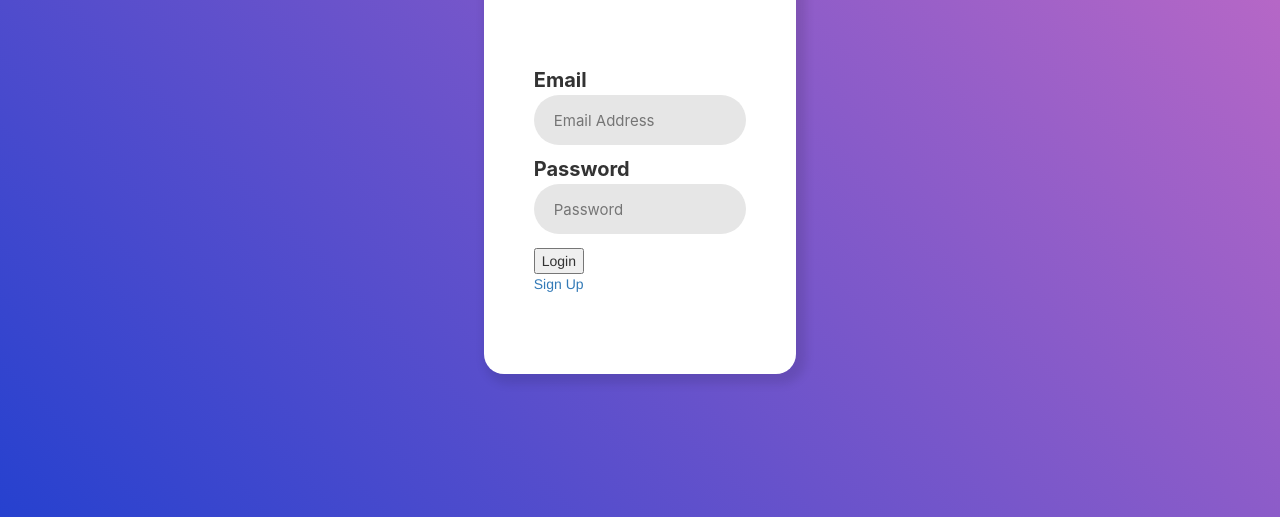
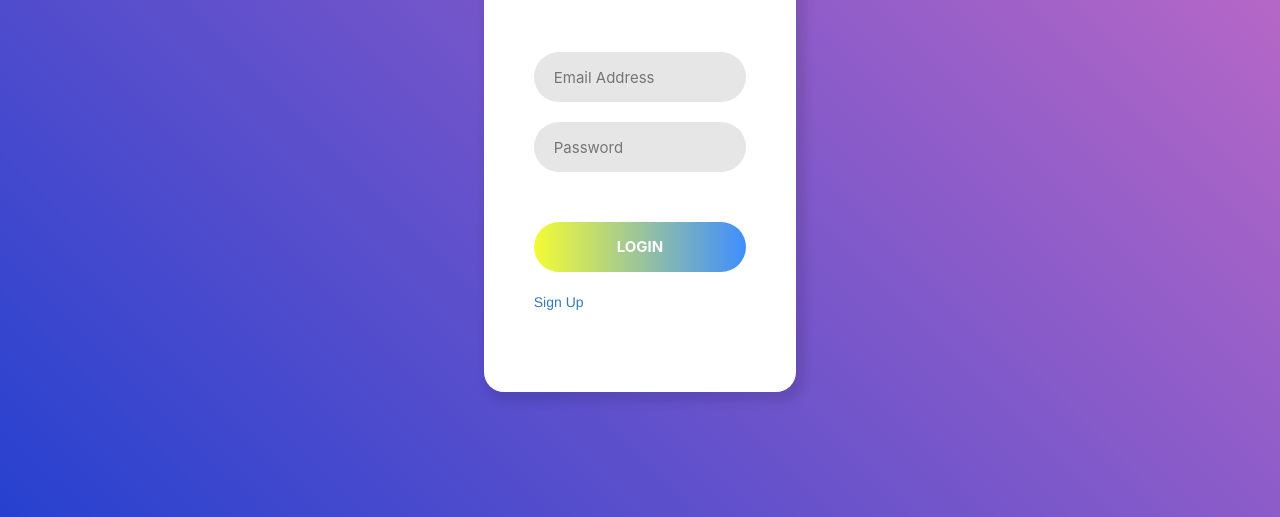
Before and after one commit to anjalimalik/StudiWiz, a plain HTML site: page Client/index.html in a window 1280 px wide. Shown: the part 283-800 px from the top of the page. Drawn offline with nearby package versions, Linux system fonts and the light colour scheme.

Commit message:
ui updates

```diff
--- a/Client/css/utils.css
+++ b/Client/css/utils.css
@@ -60,6 +60,7 @@
 
 .loginInput {
     border: none;
+    margin: 0 0 20px 0;
     width: 100%;
     display: block;
     font-family: -apple-system, BlinkMacSystemFont, 'Segoe UI', Roboto, Oxygen, Ubuntu, Cantarell, 'Open Sans', 'Helvetica Neue', sans-serif;
@@ -72,8 +73,31 @@
     padding: 0 20px 0 20px;
 }
 
-.labelLogin {
+.loginBtnContainer {
+    margin: 50px 0 20px 0;
+    width: 100%;
+    z-index: 200;
+    border-radius: 30px;
+    overflow: hidden;
+    position: relative;
+}
+
+.loginBtnDiv {
     font-family: -apple-system, BlinkMacSystemFont, 'Segoe UI', Roboto, Oxygen, Ubuntu, Cantarell, 'Open Sans', 'Helvetica Neue', sans-serif;
-    font-size: 20px;
-    line-height: 1em;
+    background: #01B101;
+    background: -webkit-linear-gradient(right,#408EFF, #F4FB35);
+    background: -o-linear-gradient(right, #29D3FB, #BB35FB);
+    background: -moz-linear-gradient(right, #2BD4FB, #BB35FB);
+    background: linear-gradient(right, #2BD4FB, #ECFB35);
+    float: center;
 }
+
+.loginBtn {
+    width: 100%;
+    font-size: 15px;
+    font-weight: bold;
+    color: white;
+    background: transparent;
+    border: none;
+    height: 50px;
+}
--- a/Client/index.html
+++ b/Client/index.html
@@ -7,7 +7,7 @@
     <meta name="viewport" content="width=device-width, initial-scale=1">
 
     <!--- Tab Icon -->
-    <link rel="icon" type="image/png" href="#" />
+    <link rel="icon" type="image/png" href="Assets/logo.png" />
 
     <link rel="stylesheet" href="https://maxcdn.bootstrapcdn.com/bootstrap/3.3.7/css/bootstrap.min.css" integrity="sha384-BVYiiSIFeK1dGmJRAkycuHAHRg32OmUcww7on3RYdg4Va+PmSTsz/K68vbdEjh4u"
         crossorigin="anonymous">
@@ -26,14 +26,17 @@
                 <div style="display: block;">
                     <form>
                         <p class="loginInputsContainer">
-                            <label class="labelLogin" for="emailLogin"> Email </label>
                             <input class="loginInput" id="emailLogin" type="email" required pattern="[^@]+@[^@]+\.[a-zA-Z]{2,6}" placeholder="Email Address">
                         </p>
                         <p class="loginInputsContainer">
-                            <label class="labelLogin" for="passLogin"> Password </label>
-                            <input class="loginInput" id="passLogin" type="password" minlength="5" required pattern="(?=.*\d)(?=.*[a-z])(?=.*[A-Z]).*" placeholder="Password">
+                            <input class="loginInput" id="passLogin" type="password" minlength="5" required pattern="(?=.*\d)(?=.*[a-z])(?=.*[A-Z]).*"
+                                placeholder="Password">
                         </p>
-                        <input type="submit" value="Login">
+                        <div class="loginBtnContainer">
+                            <div class="loginBtnDiv">
+                                <input class="text-capitalize loginBtn" type="submit" value="LOGIN">
+                            </div>
+                        </div>
                     </form>
                 </div>
 
```
Also changed, not shown: Client/Assets/logo.png (renamed from logo.png), Client/Assets/logo2.png (added).
